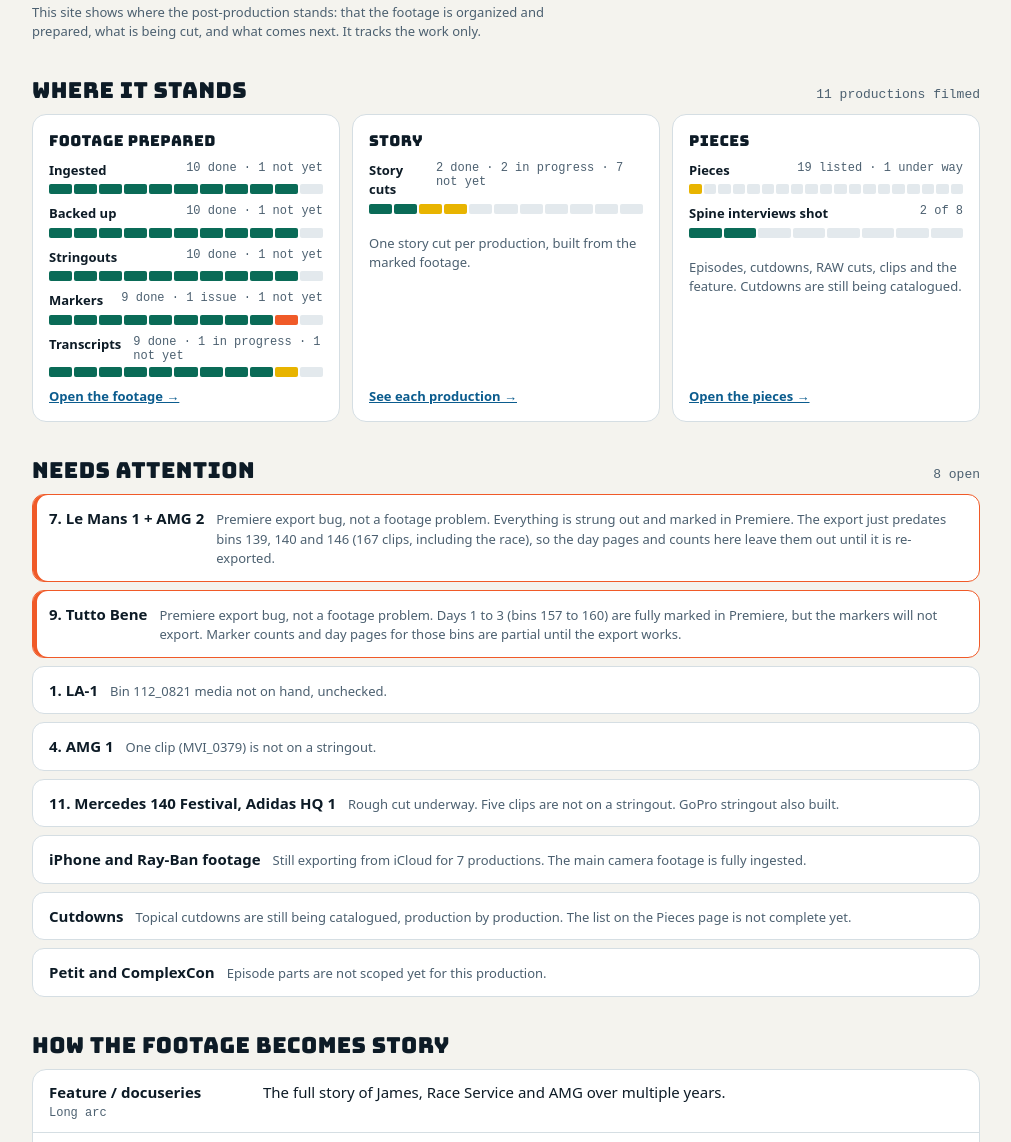
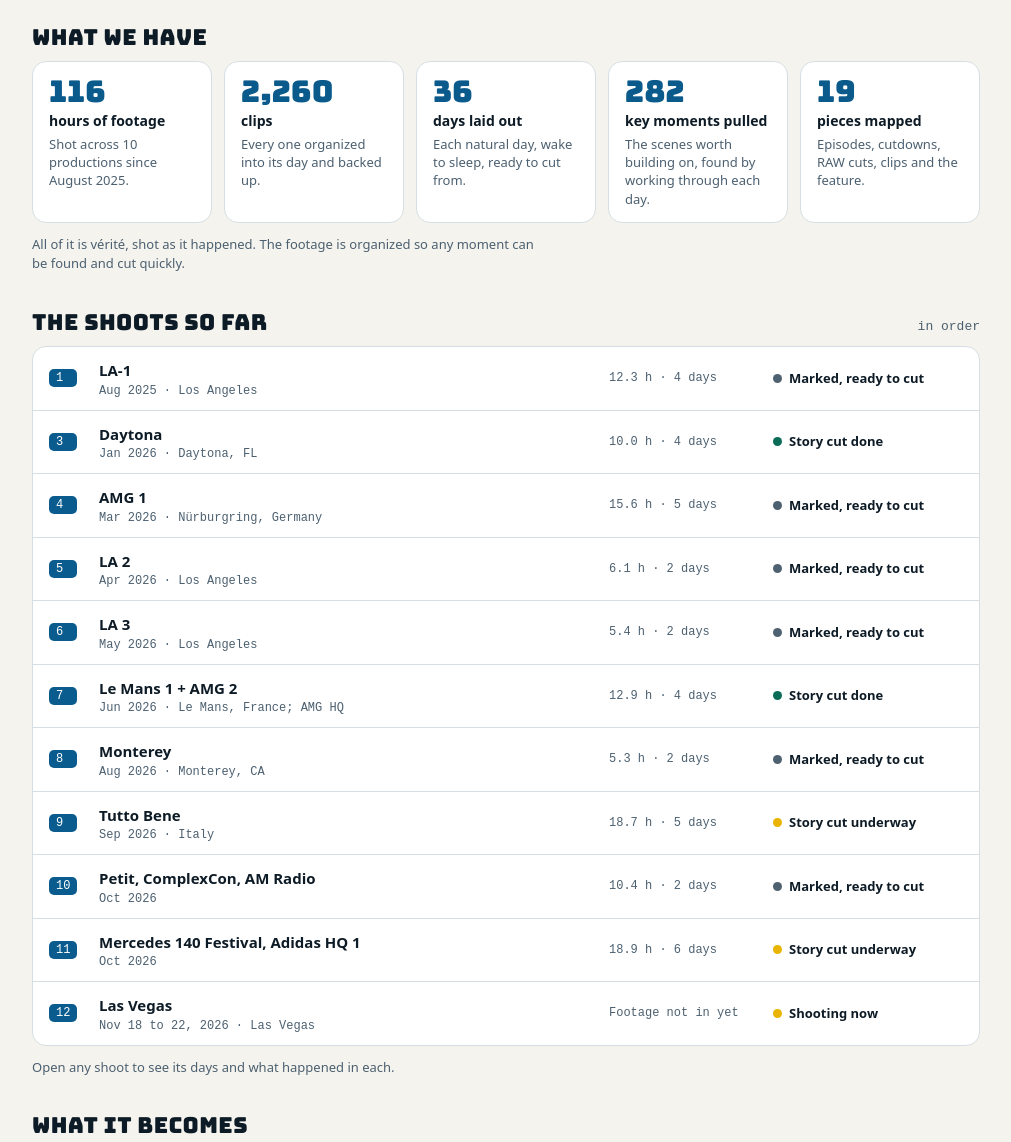
Before and after one commit to 0xEA555/raw-doc-pipeline, a plain HTML site: page index.html in a window 1280 px wide. Shown: the part 635-1777 px from the top of the page, without its empty margins (134-1145 px from the left). Drawn offline with Linux system fonts and the light colour scheme.

Commit message:
Rework the Start page for Race Service leadership and drop the action list
Co-Authored-By: Claude Sonnet 5.5 <noreply@anthropic.com>
Claude-Session: https://claude.ai/code/session_01Ros5ejBcTbzQ56XL1w7kDH

```diff
--- a/data/attention.json
+++ /dev/null
@@ -1,12 +0,0 @@
-[
-  {
-    "level": "todo",
-    "title": "Cutdowns",
-    "text": "Topical cutdowns are still being catalogued, production by production. The list on the Pieces page is not complete yet."
-  },
-  {
-    "level": "todo",
-    "title": "Petit and ComplexCon",
-    "text": "Episode parts are not scoped yet for this production."
-  }
-]
--- a/site.css
+++ b/site.css
@@ -248,3 +248,18 @@ dialog#card-dialog::backdrop{ background:rgba(7,23,34,.55); }
 .footer-maker b{ display:block; color:var(--ink); font-size:13px; }
 .footer-nav{ display:flex; gap:16px; flex-wrap:wrap; } .footer-nav a{ font-weight:700; text-decoration:none; }
 .grid .card .summary{display:-webkit-box;-webkit-line-clamp:6;-webkit-box-orient:vertical;overflow:hidden}
+
+/* Start page: leadership view */
+.glance{ display:grid; grid-template-columns:repeat(auto-fit,minmax(170px,1fr)); gap:12px; }
+.glance .g{ background:var(--card); border:1px solid var(--line); border-radius:var(--r); padding:14px 16px; display:grid; gap:4px; align-content:start; }
+.glance .g b{ font:400 30px/1 var(--display); color:var(--blue,#0B5A8C); }
+.glance .gl{ font-weight:700; font-size:14px; }
+.glance .gd{ color:var(--soft); font-size:13px; line-height:1.4; }
+.road{ background:var(--card); border:1px solid var(--line); border-radius:var(--r); overflow:hidden; }
+.road-row{ display:grid; grid-template-columns:36px 1fr 150px 190px; gap:14px; align-items:center; padding:12px 16px; border-top:1px solid var(--line); color:inherit; text-decoration:none; }
+.road-row:first-child{ border-top:none; } .road-row:hover{ background:color-mix(in srgb, var(--card) 92%, var(--blue,#0B5A8C)); }
+.rn b{ display:block; font-weight:700; } .rn small{ display:block; font:400 12px var(--mono); color:var(--soft); margin-top:2px; }
+.rs{ font:400 12px var(--mono); color:var(--soft); } .rp{ font-weight:700; font-size:13px; display:flex; align-items:center; gap:7px; }
+@media (max-width:700px){ .road-row{ grid-template-columns:36px 1fr; } .rs,.rp{ grid-column:2; } }
+.tier-n{ display:block; font:400 12px var(--mono); color:var(--soft); margin-top:4px; }
+.pathway .is-rs{ outline:2px solid var(--yellow,#FFD23F); outline-offset:4px; border-radius:8px; }
--- a/start.js
+++ b/start.js
@@ -1,45 +1,50 @@
 (function(){
   "use strict";
-  var R=RS,esc=R.esc;
-  function bar(d,p,x,total){var h="";for(var i=0;i<total;i++){h+='<i class="'+(i<d?"d":i<d+p?"p":i<d+p+x?"x":"")+'"></i>';}return '<div class="bar" aria-hidden="true">'+h+'</div>';}
-  function meter(label,d,p,x,total,detail){
-    return '<div class="meter"><div class="meter-top"><b>'+esc(label)+'</b><span>'+esc(detail)+'</span></div>'+bar(d,p,x,total)+'</div>';
+  var R=RS,esc=R.esc,n=R.n;
+
+  function shootStatus(s){
+    if(!s.footage||!s.footage.clips)return {t:"Shooting now",c:"st-prog"};
+    var st=s.stages||{};
+    if(st.story_cut==="done")return {t:"Story cut done",c:"st-done"};
+    if(st.story_cut==="in_progress")return {t:"Story cut underway",c:"st-prog"};
+    return {t:"Marked, ready to cut",c:"st-none"};
   }
-  function count(list,key){var t={done:0,in_progress:0,issue:0,not_started:0};list.forEach(function(s){t[R.state(s,key)]++;});return t;}
-  function detail(t,total){var a=[];if(t.done)a.push(t.done+" done");if(t.in_progress)a.push(t.in_progress+" in progress");if(t.issue)a.push(t.issue+" issue");if(t.not_started)a.push(t.not_started+" not yet");return a.join(" · ");}
+  function tally(pieces,types){
+    var l=pieces.filter(function(p){return types.indexOf(p.type)>=0;});
+    var live=l.filter(function(p){return p.stage!=="not_started"&&p.stage!=="published";}).length;
+    var pub=l.filter(function(p){return p.stage==="published";}).length;
+    var a=[l.length+" mapped"];if(live)a.push(live+" underway");if(pub)a.push(pub+" published");
+    return a.join(" · ");
+  }
 
-  function render(shoots,pieces,attn){
-    var fs=R.prods(shoots),N=fs.length;
-    var foot=["ingest","backup","stringouts","markers","transcripts"].map(function(k){
-      var t=count(fs,k),c=R.COLS.filter(function(c){return c.key===k;})[0];
-      return meter(c.label,t.done,t.in_progress,t.issue,N,detail(t,N));
+  function render(shoots,pieces,days){
+    var fs=R.prods(shoots).filter(function(s){return s.footage.clips;});
+    var sum=function(k){return fs.reduce(function(t,s){return t+(s.footage[k]||0);},0);};
+    var dayCount=0,moments=0;
+    Object.keys(days.productions||{}).forEach(function(k){days.productions[k].days.forEach(function(d){dayCount++;d.moments.forEach(function(m){if(m.hl)moments++;});});});
+    var edited=pieces.filter(function(p){return p.type!=="spine";});
+    var glance=[[Math.round(sum("hours")),"hours of footage","Shot across "+fs.length+" productions since August 2025."],
+      [n(sum("clips")),"clips","Every one organized into its day and backed up."],
+      [dayCount,"days laid out","Each natural day, wake to sleep, ready to cut from."],
+      [moments,"key moments pulled","The scenes worth building on, found by working through each day."],
+      [edited.length,"pieces mapped","Episodes, cutdowns, RAW cuts, clips and the feature."]];
+    var glanceHtml='<div class="glance">'+glance.map(function(g){return '<div class="g"><b>'+esc(g[0])+'</b><span class="gl">'+esc(g[1])+'</span><span class="gd">'+esc(g[2])+'</span></div>';}).join("")+'</div>';
+
+    var road=shoots.filter(function(s){return s.footage&&s.number;}).sort(function(a,b){return a.number-b.number;}).map(function(s){
+      var st=shootStatus(s),f=s.footage;
+      var when=s.dates?s.dates+", "+(s.date||"").slice(0,4):R.fmtDate(s.date);
+      var size=f.clips?f.hours.toFixed(1)+" h · "+f.day_stringouts+(f.day_stringouts===1?" day":" days"):"Footage not in yet";
+      return '<a class="road-row" href="footage.html#/'+esc(s.id)+'"><span class="num">'+s.number+'</span><span class="rn"><b>'+esc(s.name)+'</b><small>'+esc(when)+(s.location?' · '+esc(s.location):'')+'</small></span><span class="rs">'+esc(size)+'</span><span class="rp"><i class="dot '+st.c+'"></i>'+esc(st.t)+'</span></a>';
     }).join("");
-    var sc=count(fs,"story_cut");
-    var story=meter("Story cuts",sc.done,sc.in_progress,0,N,detail(sc,N))+
-      '<p class="note" style="margin:10px 0 0">One story cut per production, built from the marked footage.</p>';
-    var edited=pieces.filter(function(p){return p.type!=="spine";}),spines=pieces.filter(function(p){return p.type==="spine";});
-    var cnt={not_started:0,rough:0,rs_treatment:0,rs_approval:0,published:0};
-    edited.forEach(function(p){cnt[R.chainIndex(p.stage)<0?"not_started":p.stage]++;});
-    var moving=cnt.rough+cnt.rs_treatment+cnt.rs_approval,pub=cnt.published;
-    var shot=spines.filter(function(p){return (R.SPINE[p.status]||{n:0}).n>=2;}).length;
-    var pc=meter("Pieces",pub,moving,0,edited.length,edited.length+" listed · "+(moving+pub)+" under way")+
-      meter("Spine interviews shot",shot,0,0,spines.length,shot+" of "+spines.length)+
-      '<p class="note" style="margin:10px 0 0">Episodes, cutdowns, RAW cuts, clips and the feature. Cutdowns are still being catalogued.</p>';
-    var sec=function(t,body,href,go){return '<div class="card meter-card"><h3>'+esc(t)+'</h3>'+body+(href?'<a class="go" href="'+href+'">'+esc(go)+' →</a>':'')+'</div>';};
 
-    var items=[];
-    shoots.forEach(function(s){ if(s.flag&&(s.flag_level==="issue"||s.flag_level==="todo")) items.push({level:s.flag_level,title:(s.number?s.number+". ":"")+s.name,text:s.flag,href:"footage.html#/"+s.id}); });
-    var phone=shoots.filter(function(s){return s.footage&&(s.sources||[]).some(function(x){return (x.camera==="iPhone"||x.camera==="Ray-Ban")&&x.ingest==="in_progress";});}).length;
-    if(phone) items.push({level:"todo",title:"iPhone and Ray-Ban footage",text:"Still exporting from iCloud for "+phone+" productions. The main camera footage is fully ingested."});
-    (attn||[]).forEach(function(a){items.push(a);});
-    items.sort(function(a,b){return (a.level==="issue"?0:1)-(b.level==="issue"?0:1);});
-    var attnHtml=items.map(function(i){return '<li class="'+(i.level==="issue"?"is-issue":"")+'"><b>'+esc(i.title)+'</b><span>'+esc(i.text)+'</span></li>';}).join("");
+    var tiers=[["Feature / docuseries","Long arc",["feature"],"The full story of James, Race Service and AMG over multiple years."],
+      ["Episodes","12 to 20 min, YouTube",["youtube"],"One per shoot, each built around its own spine interview. The priority."],
+      ["Topical cutdowns","Mini episodes",["cutdown"],"One experience each, such as Nico on Art Cars or the HWA tour. Still being catalogued."],
+      ["RAW cuts","Multi-hour",["raw"],"Nearly uncut days with an audio pass and sensitive moments removed. First one: the Tutto Bene media day."],
+      ["Clips and sizzle","10 to 90 sec",["clip","sizzle"],"BTS moments for social and a sizzle reel, pulled from the same marked footage."]];
 
-    var tiers=[["Feature / docuseries","Long arc","The full story of James, Race Service and AMG over multiple years."],
-      ["Episodes","12 to 20 min, YouTube","One per shoot, each built around its own spine interview. The priority."],
-      ["Topical cutdowns","Mini episodes","One experience each, such as Nico on Art Cars or the HWA tour."],
-      ["RAW cuts","Multi-hour","Nearly uncut days with an audio pass and sensitive moments removed. First one: the Tutto Bene media day."],
-      ["Clips and sizzle","10 to 90 sec","BTS moments for social and a sizzle reel, pulled from the same marked footage."]];
+    var withRS=edited.filter(function(p){return p.stage==="rs_treatment"||p.stage==="rs_approval";}).length;
+    var rsLine=withRS?withRS+(withRS===1?" piece is":" pieces are")+" with Race Service now.":"Nothing is waiting on Race Service right now.";
 
     return ''+
     '<section class="sec"><div class="sec-head"><h2>What this is</h2></div>'+
@@ -48,28 +53,28 @@
         '<div class="card"><h3>The entrepreneurial rise</h3><p class="summary">From selling real estate at 19 to fund a track car, through GoPro and Donut Media, to founding Race Service around community.</p></div>'+
         '<div class="card"><h3>The Mercedes-AMG integration</h3><p class="summary">A five-year relationship that grew into the AMG GT3 RAW Spec program and a creative role inside AMG\'s cultural outreach.</p></div>'+
         '<div class="card"><h3>The road to Le Mans</h3><p class="summary">The first love never left. Track time, the Nürburgring, a race-capable GT3, and the pull toward the 24 Hours.</p></div>'+
-      '</div>'+
-      '<p class="note" style="margin-top:14px">This site shows where the post-production stands: that the footage is organized and prepared, what is being cut, and what comes next. It tracks the work only.</p></section>'+
+      '</div></section>'+
 
-    '<section class="sec"><div class="sec-head"><h2>Where it stands</h2><span class="sec-meta">'+N+' productions filmed</span></div>'+
-      '<div class="meters">'+sec("Footage prepared",foot,"footage.html","Open the footage")+sec("Story",story,"footage.html","See each production")+sec("Pieces",pc,"pieces.html","Open the pieces")+'</div></section>'+
+    '<section class="sec"><div class="sec-head"><h2>What we have</h2></div>'+glanceHtml+
+      '<p class="note" style="margin-top:12px">All of it is vérité, shot as it happened. The footage is organized so any moment can be found and cut quickly.</p></section>'+
 
-    '<section class="sec"><div class="sec-head"><h2>Needs attention</h2><span class="sec-meta">'+items.length+' open</span></div>'+
-      '<ul class="attn">'+attnHtml+'</ul></section>'+
+    '<section class="sec"><div class="sec-head"><h2>The shoots so far</h2><span class="sec-meta">in order</span></div>'+
+      '<div class="road">'+road+'</div>'+
+      '<p class="note" style="margin-top:12px">Open any shoot to see its days and what happened in each.</p></section>'+
 
-    '<section class="sec"><div class="sec-head"><h2>How the footage becomes story</h2></div><ul class="list">'+
-      tiers.map(function(t){return '<li class="tier"><div class="tier-name">'+esc(t[0])+'<small>'+esc(t[1])+'</small></div><div>'+esc(t[2])+'</div></li>';}).join("")+'</ul></section>'+
+    '<section class="sec"><div class="sec-head"><h2>What it becomes</h2></div><ul class="list">'+
+      tiers.map(function(t){return '<li class="tier"><div class="tier-name">'+esc(t[0])+'<small>'+esc(t[1])+'</small></div><div>'+esc(t[3])+'<span class="tier-n">'+esc(tally(pieces,t[2]))+'</span></div></li>';}).join("")+'</ul></section>'+
 
-    '<section class="sec"><div class="sec-head"><h2>How work moves</h2></div>'+
-      '<div class="card"><div class="pathway"><div>EA rough cut<span class="who">EA Productions</span></div><span class="arrow">→</span><div>RS treatment<span class="who">Carlos</span></div><span class="arrow">→</span><div>RS final approval<span class="who">Race Service</span></div><span class="arrow">→</span><div>Published<span class="who">YouTube</span></div></div>'+
-      '<p class="note" style="margin:6px 0 0">Every piece follows this chain, except the spine interviews, which are shot first. Cuts, notes and approvals live in Frame.io.</p></div></section>'+
+    '<section class="sec"><div class="sec-head"><h2>Where Race Service comes in</h2></div>'+
+      '<div class="card"><div class="pathway"><div>Rough cut<span class="who">EA Productions</span></div><span class="arrow">→</span><div class="is-rs">Treatment<span class="who">Carlos, Race Service</span></div><span class="arrow">→</span><div class="is-rs">Final approval<span class="who">Race Service</span></div><span class="arrow">→</span><div>Published<span class="who">YouTube</span></div></div>'+
+      '<p class="note" style="margin:6px 0 0">Race Service shapes every piece twice, at treatment and at final approval, and nothing publishes without it. '+esc(rsLine)+' Cuts, notes and approvals live in Frame.io.</p></div></section>'+
 
     '<section class="sec"><div class="sec-head"><h2>Go deeper</h2></div><div class="grid">'+
-      '<a class="card" href="footage.html"><h3>The footage</h3><p class="summary">Every production, every day: how it is organized and prepared, with the markers and key moments of each day.</p><span class="go">Open the footage →</span></a>'+
+      '<a class="card" href="footage.html"><h3>The footage</h3><p class="summary">Every production, every day: how it is organized, with the key moments of each day.</p><span class="go">Open the footage →</span></a>'+
       '<a class="card" href="pieces.html"><h3>The pieces</h3><p class="summary">Everything being cut from the footage, by type or by shoot, and where each piece sits in the approval chain.</p><span class="go">Open the pieces →</span></a>'+
     '</div></section>';
   }
-  Promise.all([R.load("data/shoots.json"),R.load("data/pieces.json"),R.load("data/attention.json").catch(function(){return [];})]).then(function(r){
+  Promise.all([R.load("data/shoots.json"),R.load("data/pieces.json"),R.load("data/days.json")]).then(function(r){
     document.getElementById("view").innerHTML=render(r[0],r[1],r[2]);
   }).catch(function(e){R.fail("view",e);});
 })();
```
Also changed, not shown: 1 other file.
